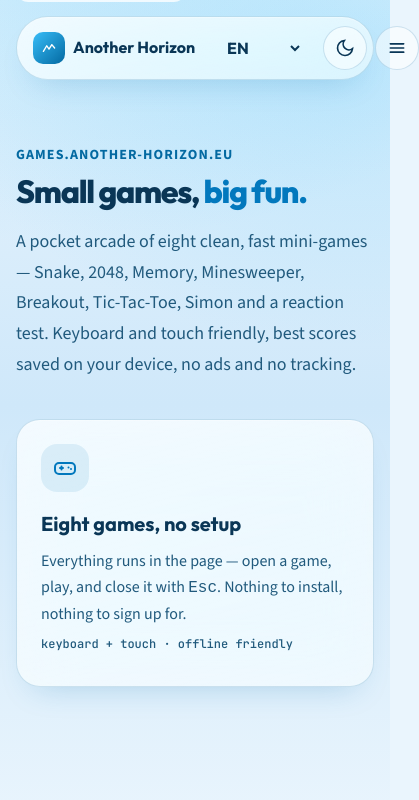
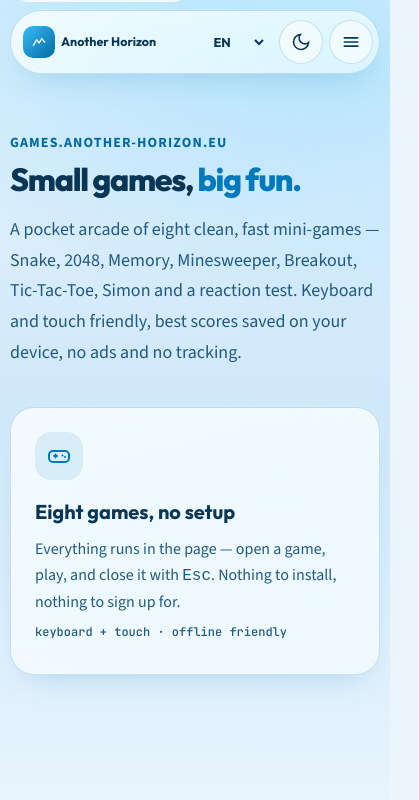
Before and after one commit to Leo-Galli/games, a plain HTML site: page index.html in a window 390 px wide. Shown: the top 800 px of the page, 419 px wide, since content can reach past the window. Drawn offline with nearby package versions, Linux system fonts and the light colour scheme; a script that the page names is missing.

Commit message:
Keep the header inside the viewport on small screens
The nav links and the call-to-action were wider than the header below
about 1000px, which pushed the page into a horizontal scroll on phones.
The action button now moves into the drawer first, the links follow once
they no longer fit, and the spacing tightens on narrow phones. Adds the
shared .gitattributes so line endings stay LF.

```diff
--- a/styles.css
+++ b/styles.css
@@ -1522,3 +1522,74 @@
 }
 
 body.stage-open { overflow: hidden; }
+
+/* --- Responsive navigation ------------------------------------------
+   Keeps the header inside the viewport on small screens: the CTA moves
+   into the drawer, the links follow once they no longer fit, and the
+   spacing tightens on phones. */
+@media (max-width: 1080px) {
+  .nav-cta {
+    display: none;
+  }
+}
+
+@media (max-width: 960px) {
+  .links {
+    display: none;
+  }
+
+  .menu-btn {
+    display: inline-flex;
+  }
+}
+
+@media (max-width: 560px) {
+  .site-header {
+    padding: 10px 0;
+  }
+
+  .shell {
+    width: min(1120px, calc(100% - 20px));
+  }
+
+  .nav {
+    padding: 6px 6px 6px 12px;
+    gap: 10px;
+  }
+
+  .logo {
+    gap: 6px;
+    font-size: 0.85rem;
+  }
+
+  .tools {
+    gap: 6px;
+  }
+
+  .lang {
+    padding: 0 6px;
+  }
+
+  .lang select {
+    width: 4rem;
+    min-width: 44px;
+    font-size: 0.8rem;
+  }
+}
+
+@media (max-width: 400px) {
+  .logo {
+    font-size: 0.78rem;
+  }
+
+  .lang select {
+    width: 3.6rem;
+  }
+}
+
+@media (max-width: 340px) {
+  /* Keep the mark, drop the wordmark: the drawer carries every link. */
+  .logo {
+    font-size: 0;
+  }
+}
```
Also changed, not shown: 1 other file.
